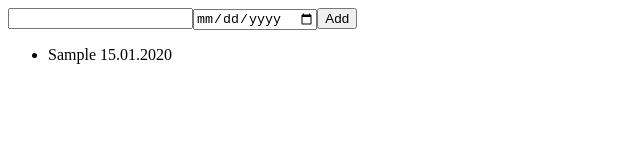
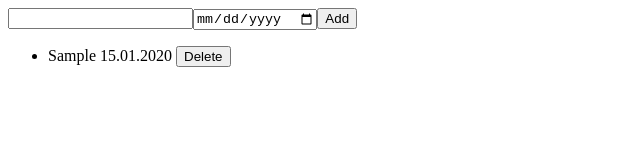
Before and after one commit to RamyaaU/AngularPOC-s, an Angular app in the folder appointment-app/: page / in a window 1280 px wide. Both pictures are taken after typing "Sample", "2020-01-15" into the empty fields and a click on the button "Add". Shown: the top 160 px of the page, without its empty margins (0-640 px from the left). Built offline with nearby package versions, Linux system fonts and the light colour scheme.

Commit message:
delete appointments method implementation

```diff
--- a/appointment-app/src/app/appointment-app/appointment-app.component.html
+++ b/appointment-app/src/app/appointment-app/appointment-app.component.html
@@ -5,7 +5,8 @@
 </div>
 
 <ul>
-        <li *ngFor="let app of appointments">
+        <li *ngFor="let app of appointments; let i = index">
                  {{app.title}} {{app.date | date:'dd.MM.yyyy'}}
+                 <button (click)="deleteAppointment(i)">Delete</button>
         </li>
 </ul>
--- a/appointment-app/src/app/appointment-app/appointment-app.component.ts
+++ b/appointment-app/src/app/appointment-app/appointment-app.component.ts
@@ -35,4 +35,11 @@ export class AppointmentAppComponent {
       alert(this.appointments.length)
     }
   }
+
+  //index : number -->remove the first element in our array that would be index zero
+  deleteAppointment (index: number)
+  {
+    //splice is used to remove the first element and replace that with the next set of elements
+    this.appointments.splice(index, 1)
+  }
 }
```
